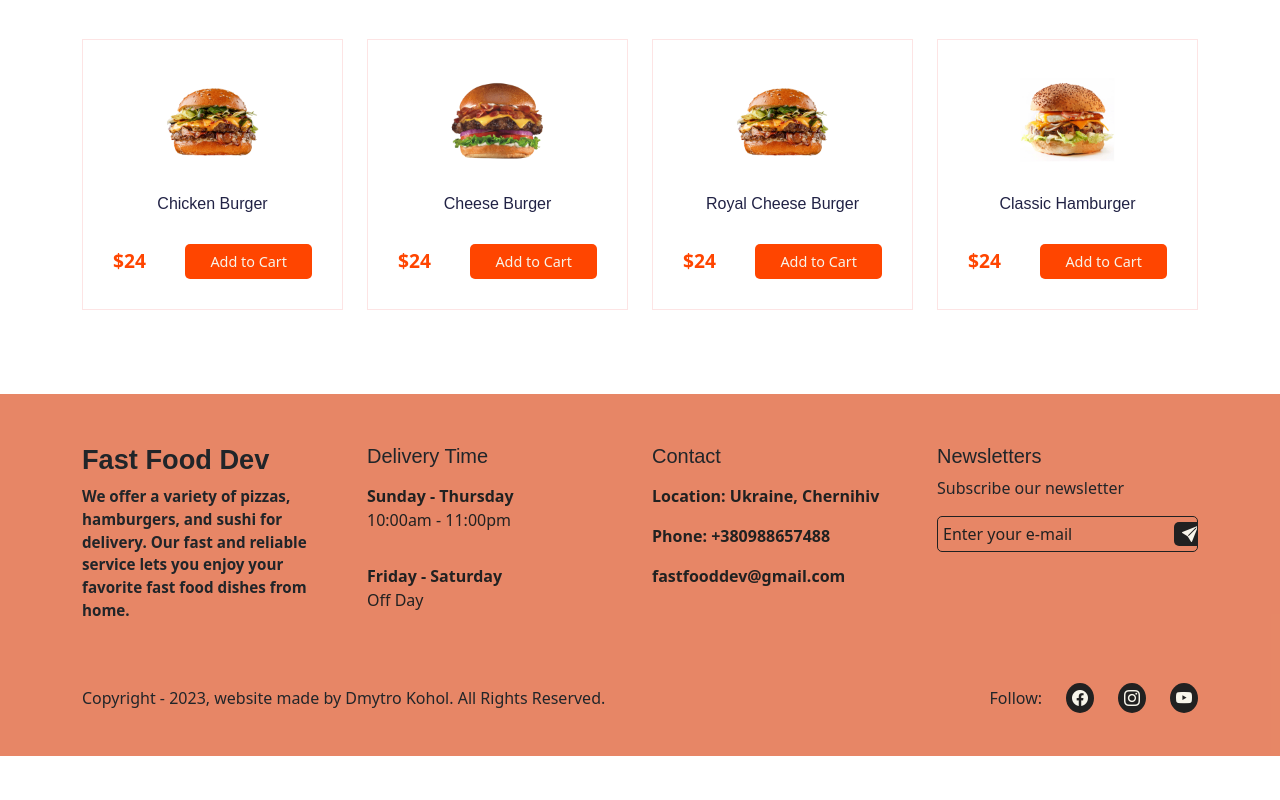
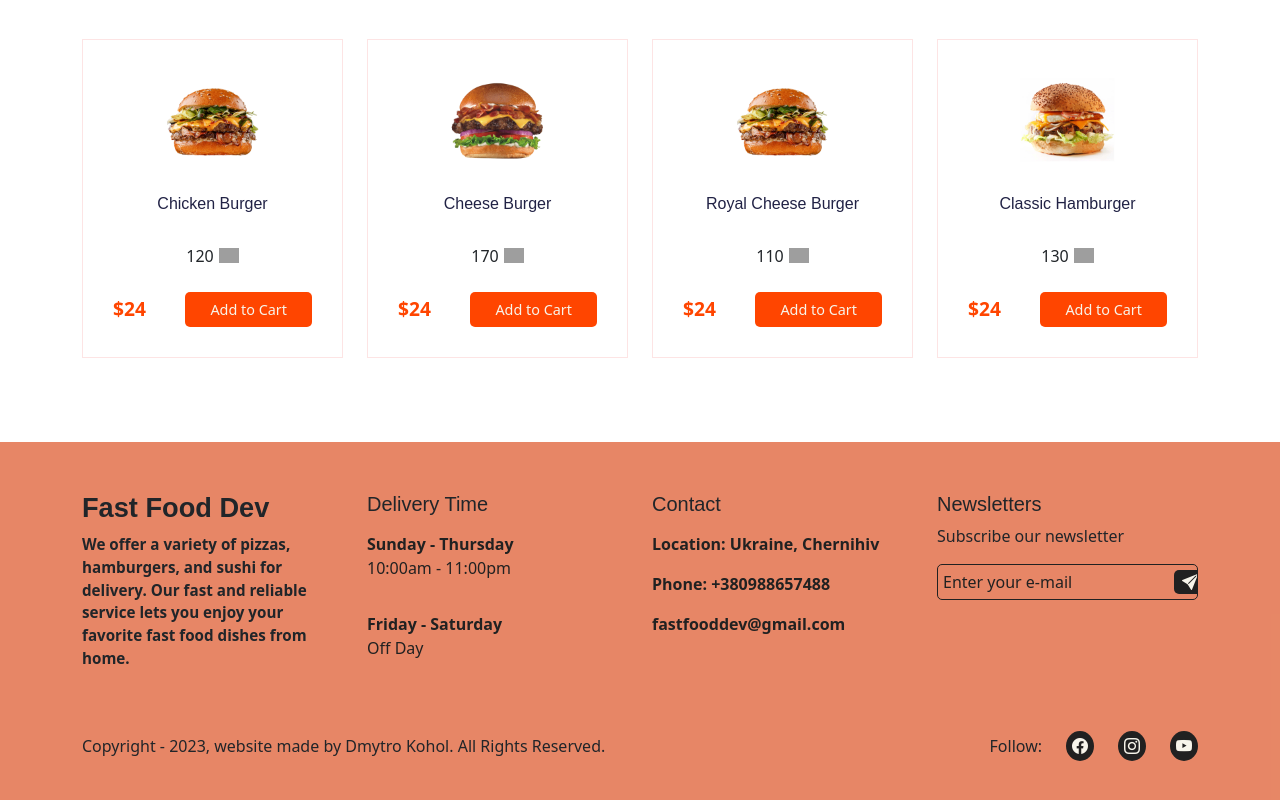
Before and after one commit to dima666Sik/Fast-Food-Delivery-App, a React (Create React App) app in the folder client/: page /foods/01 in a window 1280 px wide. Shown: the part 911-1711 px from the top of the page. Before the commit the page ends 1667 px from the top, so only its background shows below. Built offline with nearby package versions, Linux system fonts and the light colour scheme; grey boxes are pictures that could not be loaded; a web font is replaced by a local one.

Commit message:
initial spring project

```diff
--- a/client/src/assets/fake-data/products.js
+++ b/client/src/assets/fake-data/products.js
@@ -1,5 +1,6 @@
 // all images imported from images directory
 import product_01_image_01 from "../images/products/product_01.jpg";
+
 import product_01_image_02 from "../images/products/product_01.1.jpg";
 import product_01_image_03 from "../images/products/product_01.3.jpg";
 
@@ -28,6 +29,7 @@ const products = [
 		id: "01",
 		title: "Chicken Burger",
 		price: 24.0,
+		likes: 120,
 		image01: product_01_image_01,
 		image02: product_01_image_02,
 		image03: product_01_image_03,
@@ -40,6 +42,7 @@ const products = [
 		id: "02",
 		title: "Vegetarian Pizza",
 		price: 115.0,
+		likes: 130,
 		image01: product_02_image_01,
 		image02: product_02_image_02,
 		image03: product_02_image_03,
@@ -52,6 +55,7 @@ const products = [
 		id: "03",
 		title: "Double Cheese Margherita",
 		price: 110.0,
+		likes: 90,
 		image01: product_03_image_01,
 		image02: product_03_image_02,
 		image03: product_03_image_03,
@@ -64,6 +68,7 @@ const products = [
 		id: "04",
 		title: "Maxican Green Wave",
 		price: 110.0,
+		likes: 125,
 		image01: product_04_image_01,
 		image02: product_04_image_02,
 		image03: product_04_image_03,
@@ -76,6 +81,7 @@ const products = [
 		id: "05",
 		title: "Cheese Burger",
 		price: 24.0,
+		likes: 170,
 		image01: product_05_image_01,
 		image02: product_05_image_02,
 		image03: product_05_image_03,
@@ -87,6 +93,7 @@ const products = [
 		id: "06",
 		title: "Royal Cheese Burger",
 		price: 24.0,
+		likes: 110,
 		image01: product_01_image_01,
 		image02: product_01_image_02,
 		image03: product_01_image_03,
@@ -99,6 +106,7 @@ const products = [
 		id: "07",
 		title: "Seafood Pizza",
 		price: 115.0,
+		likes: 70,
 		image01: product_02_image_02,
 		image02: product_02_image_01,
 		image03: product_02_image_03,
@@ -111,6 +119,7 @@ const products = [
 		id: "08",
 		title: "Thin Cheese Pizza",
 		price: 110.0,
+		likes: 220,
 		image01: product_03_image_02,
 		image02: product_03_image_01,
 		image03: product_03_image_03,
@@ -123,6 +132,7 @@ const products = [
 		id: "09",
 		title: "Pizza With Mushroom",
 		price: 110.0,
+		likes: 20,
 		image01: product_04_image_02,
 		image02: product_04_image_01,
 		image03: product_04_image_03,
@@ -135,6 +145,7 @@ const products = [
 		id: "10",
 		title: "Classic Hamburger",
 		price: 24.0,
+		likes: 130,
 		image01: product_05_image_02,
 		image02: product_05_image_01,
 		image03: product_05_image_03,
@@ -147,6 +158,7 @@ const products = [
 		id: "11",
 		title: "Maki Roll ",
 		price: 35.0,
+		likes: 76,
 		image01: product_06_image_01,
 		image02: product_06_image_02,
 		image03: product_06_image_03,
@@ -159,6 +171,7 @@ const products = [
 		id: "12",
 		title: "Philadelphia Roll ",
 		price: 35.0,
+		likes: 80,
 		image01: product_06_image_02,
 		image02: product_06_image_01,
 		image03: product_06_image_03,
@@ -171,6 +184,7 @@ const products = [
 		id: "13",
 		title: "Sashimi Roll ",
 		price: 35.0,
+		likes: 100,
 		image01: product_06_image_03,
 		image02: product_06_image_02,
 		image03: product_06_image_03,
--- a/client/src/components/ui/menu-products/MenuProducts.jsx
+++ b/client/src/components/ui/menu-products/MenuProducts.jsx
@@ -2,11 +2,13 @@ import React, { useState, useEffect } from "react";
 import { Container, Row, Col } from "react-bootstrap";
 
 import products from "../../../assets/fake-data/products.js";
+
 import foodCategoryImg1 from "../../../assets/images/menu-products/product_1_pizza.png";
 
 import foodCategoryImg2 from "../../../assets/images/menu-products/product_2_hamburger.png";
 
 import foodCategoryImg3 from "../../../assets/images/menu-products/product_3_sushi.png";
+
 import GalleryProductCards from "../gallery-product-cards/GalleryProductCards";
 import "./MenuProduct.css";
 
--- a/client/src/components/ui/product-card/ProductCard.css
+++ b/client/src/components/ui/product-card/ProductCard.css
@@ -39,6 +39,10 @@
 	transition: 0.4s;
 }
 
+.like {
+	width: 20px;
+	margin-left: 5px;
+}
 .addToCart__btn:hover {
 	text-shadow: 0vw 0vw 0.4vw #f7f5eb;
 }
--- a/client/src/components/ui/product-card/ProductCard.jsx
+++ b/client/src/components/ui/product-card/ProductCard.jsx
@@ -3,11 +3,11 @@ import { useDispatch } from "react-redux";
 import { Link } from "react-router-dom";
 
 import { cartActions } from "../../../redux/store/shopping-cart/cartSlice";
-
+import imgLike from "../../../assets/images/products/like.png";
 import "./ProductCard.css";
 
 const ProductCard = (props) => {
-	const { id, title, image01, price } = props.item;
+	const { id, title, image01, likes, price } = props.item;
 	const dispatch = useDispatch();
 	const addToCart = () => {
 		dispatch(
@@ -18,6 +18,15 @@ const ProductCard = (props) => {
 				price,
 			})
 		);
+	};
+
+	const changeLike = () => {
+		// dispatch(
+		// 	cartActions.changeLike({
+		// 		id,
+		// 		likes,
+		// 	})
+		// );
 	};
 	return (
 		<div className="product__item">
@@ -31,6 +40,15 @@ const ProductCard = (props) => {
 				<h5>
 					<Link to={`/foods/${id}`}>{title}</Link>
 				</h5>
+				<div className="likes pb-4 d-flex justify-content-center align-items-center">
+					{likes}{" "}
+					<img
+						src={imgLike}
+						alt="product-img"
+						className="like"
+						onClick={changeLike}
+					/>
+				</div>
 				<div className=" d-flex align-items-center justify-content-between ">
 					<span className="product__price">${price}</span>
 					<button className="addToCart__btn" onClick={addToCart}>
--- a/client/src/pages/Home.jsx
+++ b/client/src/pages/Home.jsx
@@ -1,4 +1,4 @@
-import React from "react";
+import React, { useEffect } from "react";
 
 import AboutUs from "../components/ui/about/AboutUs";
 import Helmet from "../components/helmet/Helmet";
@@ -8,6 +8,10 @@ import MenuProducts from "../components/ui/menu-products/MenuProducts";
 import WhyWe from "../components/ui/why-we/WhyWe";
 import HotFood from "../components/ui/hot-food/HotFood";
 const Home = () => {
+	useEffect(() => {
+		window.scrollTo(0, 0);
+	}, []);
+
 	return (
 		<>
 			<Helmet title="Home">
--- a/client/src/pages/all-foods/AllFoods.jsx
+++ b/client/src/pages/all-foods/AllFoods.jsx
@@ -1,4 +1,4 @@
-import React, { useState } from "react";
+import React, { useEffect, useState } from "react";
 import { Container, Row, Col } from "react-bootstrap";
 
 import Helmet from "../../components/helmet/Helmet";
@@ -27,6 +27,10 @@ const AllFoods = () => {
 	);
 
 	const pagination = (paginationNumber) => setCurrentPage(paginationNumber);
+
+	useEffect(() => {
+		window.scrollTo(0, 0);
+	}, []);
 
 	return (
 		<Helmet title="All-Foods">
--- a/client/src/pages/cart/Cart.jsx
+++ b/client/src/pages/cart/Cart.jsx
@@ -1,4 +1,4 @@
-import React from "react";
+import React, { useEffect } from "react";
 import { useDispatch, useSelector } from "react-redux";
 import { Col, Container, Row } from "react-bootstrap";
 import { Link } from "react-router-dom";
@@ -11,6 +11,10 @@ import "./Cart.css";
 const Cart = () => {
 	const cartItems = useSelector((state) => state.cart.cartItems);
 	const totalAmount = useSelector((state) => state.cart.totalAmount);
+	useEffect(() => {
+		window.scrollTo(0, 0);
+	}, []);
+
 	return (
 		<Helmet title="Cart">
 			<CommonAd title="Your Cart" />
--- a/client/src/pages/contact/Contact.jsx
+++ b/client/src/pages/contact/Contact.jsx
@@ -1,10 +1,15 @@
-import React from "react";
+import React, { useEffect } from "react";
 import { Col, Container, Row } from "react-bootstrap";
-import "./Contact.css";
+
 import Helmet from "../../components/helmet/Helmet";
 import CommonAd from "../../components/ui/common-ad/CommonAd";
+import "./Contact.css";
 
 const Contact = () => {
+	useEffect(() => {
+		window.scrollTo(0, 0);
+	}, []);
+
 	return (
 		<Helmet title="Contact">
 			<CommonAd title="Contact" />
```
Also changed, not shown: 1 other file (tests, documents, lock files or other folders).
